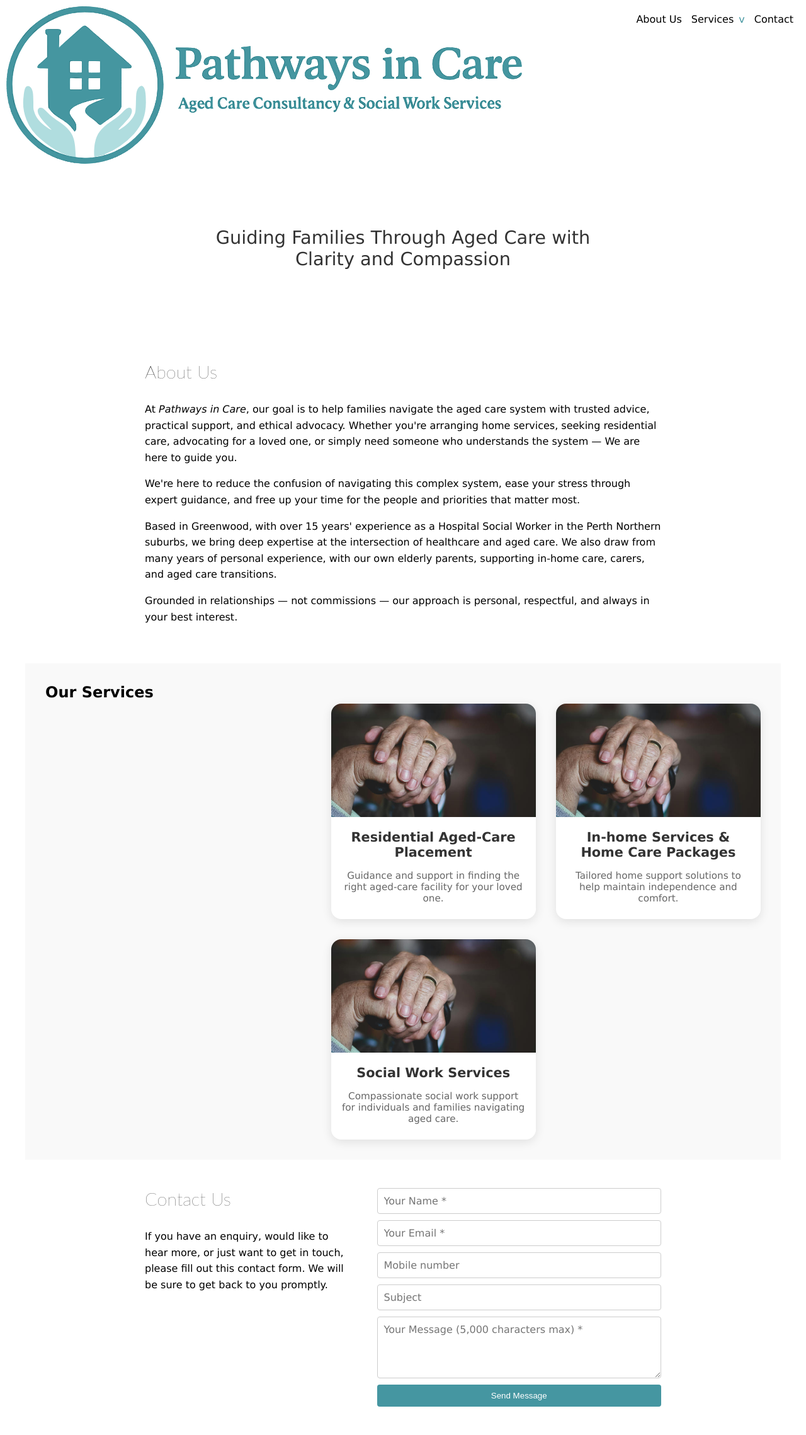
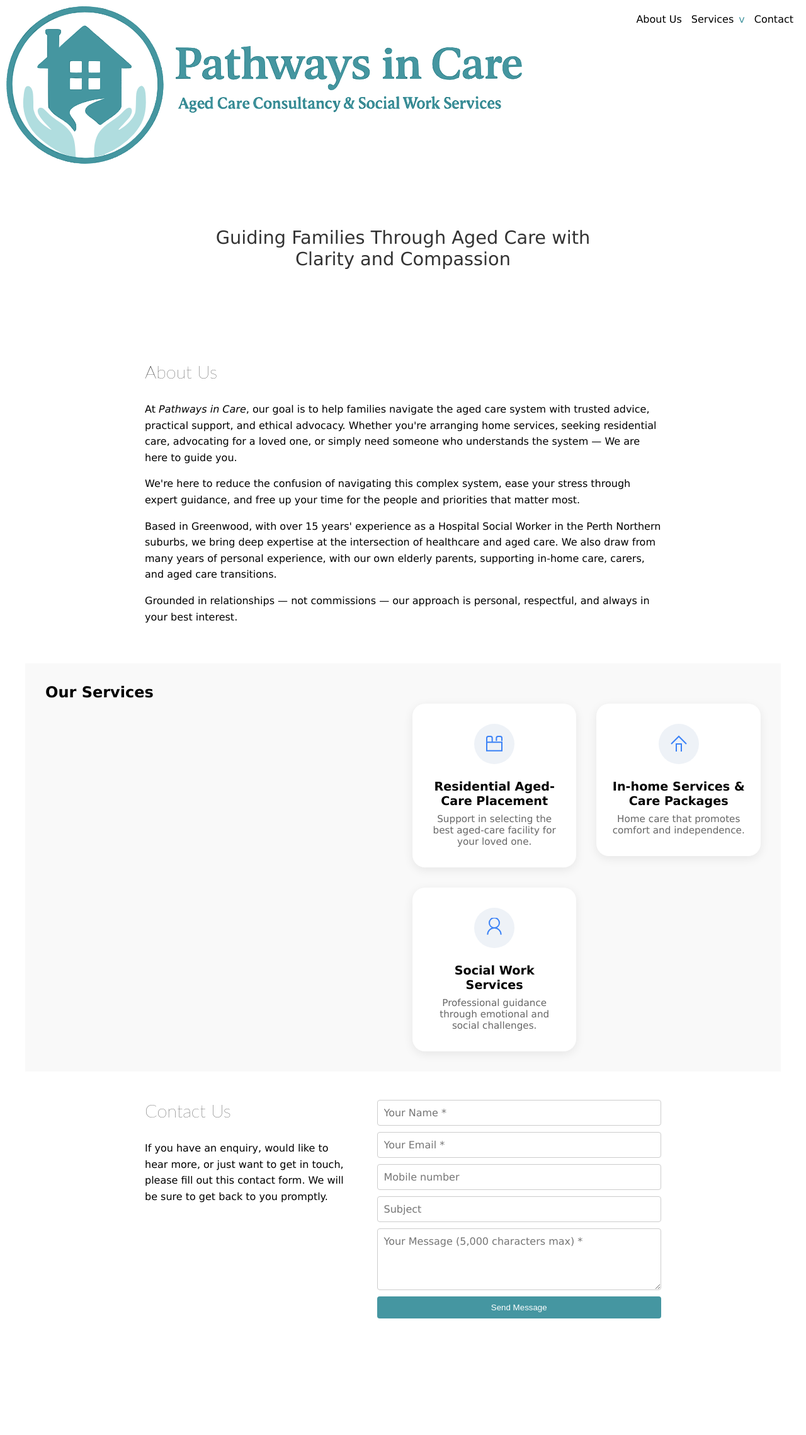
Before and after one commit to dmholyday/pathwaysincare-web, a Jekyll site: the page built from index.html, in a window 1280 px wide. Shown: the whole page at 63% size. Built offline with Jekyll 4.4.1, drawn with Linux system fonts in a browser that asks for light colours; after the commit the page ends 2138 px from its top, so only the background shows below that.

Commit message:
draft idea. lucid css icons.

```diff
--- a/_layouts/default.html
+++ b/_layouts/default.html
@@ -6,6 +6,7 @@
   <title>{{ page.title }} || Pathways in Care</title>
   <script src="https://www.google.com/recaptcha/api.js?render=6LcKznUrAAAAAJ8zSpjUvedsZk_8VTYPRV76WPVE"></script>
   <link rel="stylesheet" href="/assets/style.css">
+  <link rel="stylesheet" href="https://unpkg.com/lucide@latest/dist/lucide.css" />
 </head>
 <body>
     {% include header.html %}
--- a/assets/style.css
+++ b/assets/style.css
@@ -303,59 +303,63 @@ body {
 
     .services-grid {
       display: grid;
-      grid-template-columns: repeat(auto-fit, minmax(280px, 1fr));
+      grid-template-columns: repeat(auto-fit, minmax(260px, 1fr));
       gap: 2rem;
       margin-top: 2rem;
     }
 
     .service-card {
       opacity: 0;
-      transform: translateX(0); /* Initial transform overridden by direction class */
+      transform: translateY(40px);
       transition: transform 0.8s ease, opacity 0.8s ease;
-    }
-
-    .service-card.from-left {
-      transform: translateX(-60px);
-    }
-
-    .service-card.from-right {
-      transform: translateX(60px);
     }
 
     .service-card.animate {
       opacity: 1;
-      transform: translateX(0);
+      transform: translateY(0);
     }
 
     .service-card-inner {
       background: white;
-      border-radius: 1rem;
-      overflow: hidden;
+      border-radius: 1.25rem;
+      padding: 2rem 1.5rem;
       text-decoration: none;
-      color: #333;
-      box-shadow: 0 4px 16px rgba(0,0,0,0.1);
+      color: inherit;
+      box-shadow: 0 4px 16px rgba(0, 0, 0, 0.08);
       transition: transform 0.3s ease, box-shadow 0.3s ease;
-      display: block;
+      display: flex;
+      flex-direction: column;
+      align-items: center;
     }
 
     .service-card-inner:hover {
-      transform: translateY(-5px);
-      box-shadow: 0 6px 20px rgba(0,0,0,0.15);
+      transform: translateY(-4px);
+      box-shadow: 0 6px 20px rgba(0, 0, 0, 0.12);
     }
 
-    .service-card img {
-      width: 100%;
-      height: 180px;
-      object-fit: cover;
+    .icon-wrapper {
+      width: 64px;
+      height: 64px;
+      border-radius: 50%;
+      background-color: #eef2f7;
+      display: flex;
+      align-items: center;
+      justify-content: center;
+      margin-bottom: 1rem;
+    }
+
+    .icon-wrapper svg {
+      width: 32px;
+      height: 32px;
+      stroke: #3b82f6;
     }
 
     .service-card h3 {
-      margin: 1rem;
-      font-size: 1.3rem;
+      margin: 0.5rem 0;
+      font-size: 1.2rem;
     }
 
     .service-card p {
-      margin: 0 1rem 1.5rem;
       font-size: 0.95rem;
       color: #666;
     }
--- a/index.html
+++ b/index.html
@@ -21,27 +21,41 @@ title: Home
   <h2>Our Services</h2>
     <div class="services-grid">
 
-      <div class="service-card from-left">
+      <div class="service-card">
         <a href="/residential-aged-care-placement" class="service-card-inner">
-          <img src="/images/stock-hands4.jpg" alt="Residential Aged-Care">
+          <div class="icon-wrapper">
+            <svg xmlns="http://www.w3.org/2000/svg" viewBox="0 0 24 24" fill="none" stroke-width="1.5" stroke="currentColor">
+              <path d="M3 9.5V5a2 2 0 0 1 2-2h2.5a2 2 0 0 1 2 2v4.5m5-1V5a2 2 0 0 1 2-2h2.5a2 2 0 0 1 2 2v3.5" />
+              <path d="M3 10h18v10H3z" />
+            </svg>
+          </div>
           <h3>Residential Aged-Care Placement</h3>
-          <p>Guidance and support in finding the right aged-care facility for your loved one.</p>
+          <p>Support in selecting the best aged-care facility for your loved one.</p>
         </a>
       </div>
 
-      <div class="service-card from-right">
+      <div class="service-card">
         <a href="/in-home-services-and-home-care-packages" class="service-card-inner">
-          <img src="/images/stock-hands4.jpg" alt="In-Home Services">
-          <h3>In-home Services & Home Care Packages</h3>
-          <p>Tailored home support solutions to help maintain independence and comfort.</p>
+          <div class="icon-wrapper">
+            <svg xmlns="http://www.w3.org/2000/svg" viewBox="0 0 24 24" fill="none" stroke-width="1.5" stroke="currentColor">
+              <path d="M3 12l9-9 9 9M9 21V12h6v9" />
+            </svg>
+          </div>
+          <h3>In-home Services & Care Packages</h3>
+          <p>Home care that promotes comfort and independence.</p>
         </a>
       </div>
 
-      <div class="service-card from-left">
+      <div class="service-card">
         <a href="/social-work-services" class="service-card-inner">
-          <img src="/images/stock-hands4.jpg" alt="Social Work Services">
+          <div class="icon-wrapper">
+            <svg xmlns="http://www.w3.org/2000/svg" viewBox="0 0 24 24" fill="none" stroke-width="1.5" stroke="currentColor">
+              <path d="M18 6a6 6 0 1 0-12 0 6 6 0 0 0 12 0z" />
+              <path d="M4 20a8 8 0 0 1 16 0" />
+            </svg>
+          </div>
           <h3>Social Work Services</h3>
-          <p>Compassionate social work support for individuals and families navigating aged care.</p>
+          <p>Professional guidance through emotional and social challenges.</p>
         </a>
       </div>
 
```
